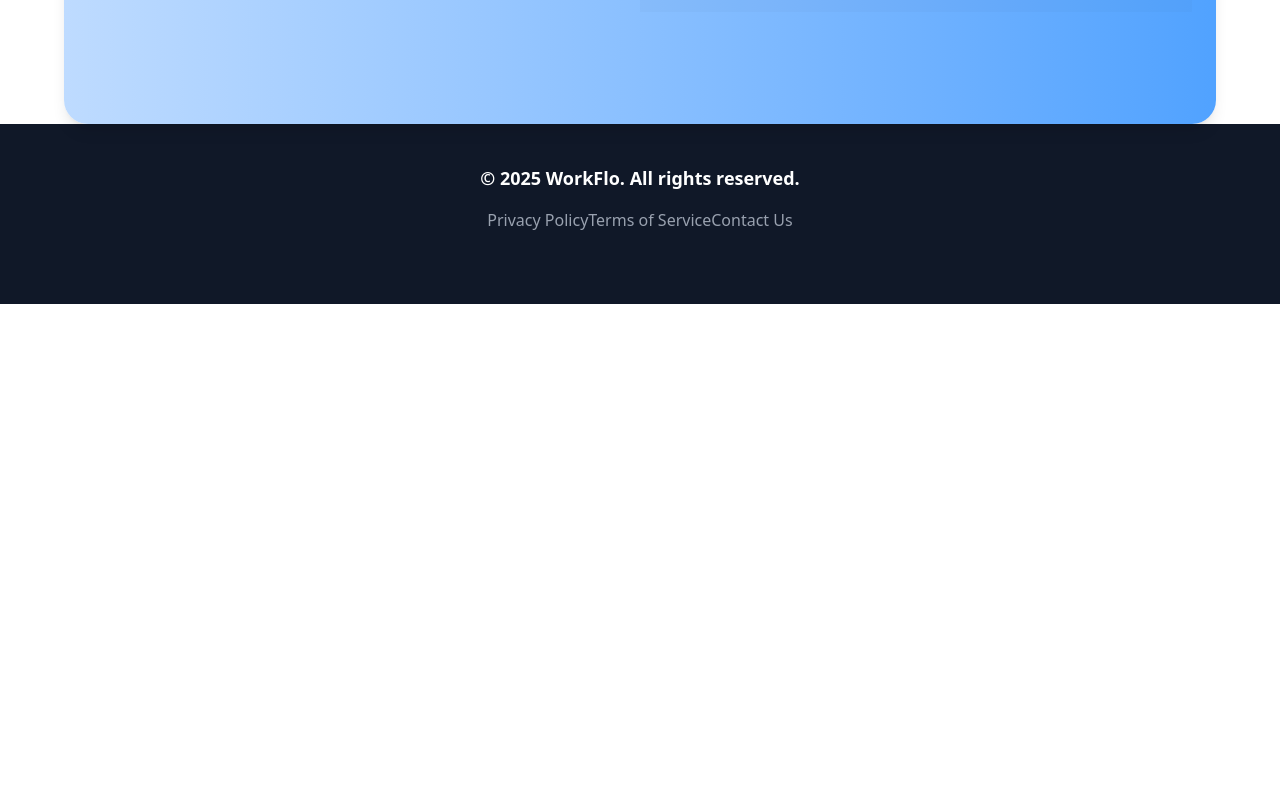
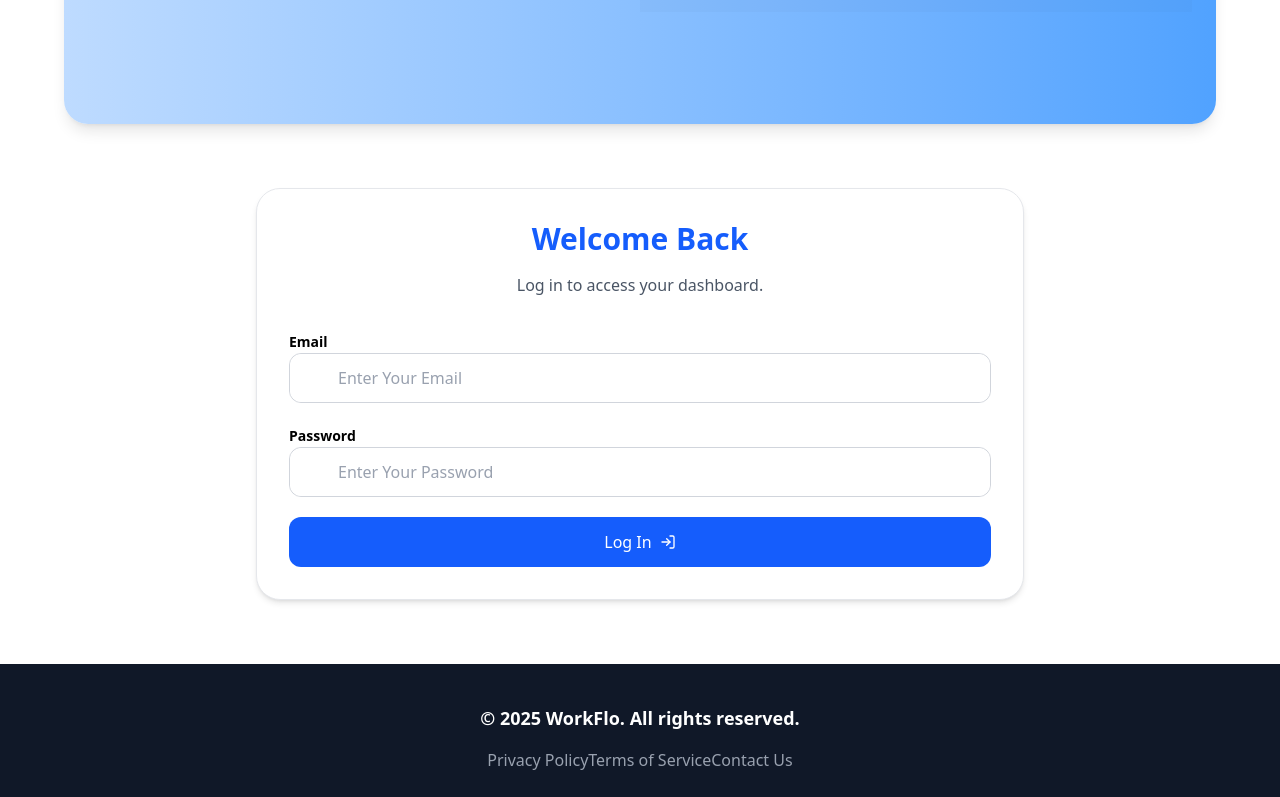
Before and after one commit to silvercrown27/web-app, a React (Vite) app: page /login in a window 1280 px wide. Shown: the part 467-1264 px from the top of the page. Before the commit the page ends 800 px from the top, so only its background shows below. Built offline with nearby package versions, Linux system fonts and the light colour scheme.

Commit message:
update: zod validation and working with sessions

```diff
--- a/package.json
+++ b/package.json
@@ -19,7 +19,8 @@
     "react": "^19.0.0",
     "react-dom": "^19.0.0",
     "react-router-dom": "^7.4.0",
-    "tailwind-merge": "^3.0.2"
+    "tailwind-merge": "^3.0.2",
+    "zod": "^3.24.2"
   },
   "devDependencies": {
     "@eslint/js": "^9.21.0",
--- a/src/components/sections/auth/login-form.tsx
+++ b/src/components/sections/auth/login-form.tsx
@@ -1,5 +1,111 @@
+import { LogIn } from "lucide-react";
+import { useState } from "react";
+import Label from "../../ui/label";
+import Input from "../../ui/input";
+import Button from "../../ui/buttons";
+import { loginSchema } from "../../../utils/schema";
+
 const LoginForm = () => {
-    return(<></>);
-}
+  const [formData, setFormData] = useState({
+    email: "",
+    password: "",
+  });
+
+  const [errors, setErrors] = useState({
+    email: "",
+    password: "",
+  });
+
+  const handleFormChange = (field: string, value: string) => {
+    setFormData((prev) => ({ ...prev, [field]: value }));
+    setErrors((prev) => ({ ...prev, [field]: "" }));
+  };
+
+  const validateFormData = () => {
+    const result = loginSchema.safeParse(formData);
+
+    if (!result.success) {
+      const fieldErrors: Record<string, string> = {};
+      result.error.errors.forEach((err) => {
+        if (err.path[0]) {
+          fieldErrors[err.path[0]] = err.message;
+        }
+      });
+      setErrors((prev) => ({ ...prev, ...fieldErrors }));
+      return false;
+    }
+
+    return true;
+  };
+
+  const submitForm = async (event: React.FormEvent) => {
+    event.preventDefault();
+
+    const isValid = validateFormData();
+    if (!isValid) {
+      console.log("Please fix the errors and try again.");
+      return;
+    }
+
+    const response = await fetch("https://inveca.co/login", {
+      headers: {
+        "Content-Type": "application/json",
+      },
+      body: JSON.stringify(formData),
+      method: "POST",
+    });
+
+    console.log("Login Response:", await response.json());
+  };
+
+  return (
+    <section className="my-16 mx-auto max-w-3xl p-8 bg-white shadow-md rounded-3xl border border-gray-200 flex flex-col gap-10 justify-center">
+      <div className="w-full">
+        <h1 className="text-3xl font-bold text-center mb-4 text-blue-600">
+          Welcome Back
+        </h1>
+        <p className="text-center text-gray-600 mb-8">
+          Log in to access your dashboard.
+        </p>
+        <form onSubmit={submitForm} className="space-y-5">
+          <div>
+            <Label htmlFor="email">Email</Label>
+            <Input
+              id="email"
+              type="email"
+              value={formData.email}
+              onChange={(e) => handleFormChange("email", e.target.value)}
+              placeholder="Enter Your Email"
+            />
+            {errors.email && (
+              <p className="text-red-500 text-sm mt-1">{errors.email}</p>
+            )}
+          </div>
+
+          <div>
+            <Label htmlFor="password">Password</Label>
+            <Input
+              id="password"
+              type="password"
+              value={formData.password}
+              onChange={(e) => handleFormChange("password", e.target.value)}
+              placeholder="Enter Your Password"
+            />
+            {errors.password && (
+              <p className="text-red-500 text-sm mt-1">{errors.password}</p>
+            )}
+          </div>
+
+          <Button
+            type="submit"
+            className="w-full flex items-center justify-center gap-2"
+          >
+            Log In <LogIn size={16} />
+          </Button>
+        </form>
+      </div>
+    </section>
+  );
+};
 
 export default LoginForm;
--- a/src/components/sections/auth/signup-form.tsx
+++ b/src/components/sections/auth/signup-form.tsx
@@ -3,71 +3,85 @@ import { useState } from "react";
 import Label from "../../ui/label";
 import Input from "../../ui/input";
 import Button from "../../ui/buttons";
+import { signupSchema } from "../../../utils/schema";
+import { createSession } from "../../../utils/cookies";
 
 const SignupForm = () => {
   const [formData, setFormData] = useState({
     fullName: "",
     email: "",
     password: "",
+    confirmPassword: "",
   });
+
   const [errors, setErrors] = useState({
     fullName: "",
     email: "",
     password: "",
+    confirmPassword: "",
   });
 
-  const emailRegex = /^\S+@\S+\.\S+$/;
-
-  const handleFormChange = (field: string, value: any) => {
+  const handleFormChange = (field: string, value: string) => {
     setFormData((prev) => ({ ...prev, [field]: value }));
     setErrors((prev) => ({ ...prev, [field]: "" }));
   };
 
-  const handleErrors = (field: string, value: any) => {
-    setErrors((prev) => ({ ...prev, [field]: value }));
-  };
+  const validateFormData = () => {
+    const result = signupSchema.safeParse(formData);
 
-  const validateFormData = () => {
-    if (!formData.fullName.trim())
-      handleErrors("fullName", "Full Name is required.");
-    if (!emailRegex.test(formData.email))
-      handleErrors("email", "Please enter a valid email.");
-    if (formData.password.length < 8)
-      handleErrors("password", "Password must be at least 8 characters.");
+    if (!result.success) {
+      const fieldErrors: Record<string, string> = {};
+      result.error.errors.forEach((err) => {
+        if (err.path[0]) {
+          fieldErrors[err.path[0]] = err.message;
+        }
+      });
+      setErrors((prev) => ({ ...prev, ...fieldErrors }));
+      return false;
+    }
 
-    return !Object.values(errors).some((error) => error.length > 0);
+    return true;
   };
 
   const submitForm = async (event: React.FormEvent) => {
     event.preventDefault();
 
-    if (validateFormData()) {
-      console.log("Signup Successful!", formData);
-    } else {
+    const isValid = validateFormData();
+    if (!isValid) {
       console.log("Please fix the errors and try again.");
+      return;
     }
 
-    const response = await fetch("https://inveca.co/users", {
+    const { confirmPassword, ...payload } = formData;
+
+    const response = await fetch("https://inveca.co/signup", {
       headers: {
         "Content-Type": "application/json",
       },
-      body: JSON.stringify(formData),
+      body: JSON.stringify(payload),
       method: "POST",
     });
 
-    console.log(response);
+    const data = await response.json();
+
+    if (response.ok && data?.token) {
+      createSession(data.token);
+      console.log("Signup Successful!", data);
+    } else {
+      console.log("Signup failed:", data?.message || "Unknown error");
+    }
   };
 
   return (
-    <section className="my-16 mx-auto max-w-5xl p-8 bg-white shadow-md rounded-3xl border border-gray-200 flex flex-col md:flex-row gap-10 justify-center">
-      <div className="w-full md:w-2/3">
-        <h1 className="text-3xl font-bold text-center mb-6 text-blue-600">
+    <section className="my-16 mx-auto max-w-3xl p-8 bg-white shadow-md rounded-3xl border border-gray-200 flex flex-col gap-10 justify-center">
+      <div className="w-full">
+        <h1 className="text-3xl font-bold text-center mb-4 text-blue-600">
           Create an Account
         </h1>
-        <p className="text-center text-gray-600 mb-6">
+        <p className="text-center text-gray-600 mb-8">
           Sign up to get started with WorkFlo.
         </p>
-        <form onSubmit={submitForm} className="space-y-6">
+        <form onSubmit={submitForm} className="space-y-5">
           <div>
             <Label htmlFor="fullName">Full Name</Label>
             <Input
@@ -110,13 +124,30 @@ const SignupForm = () => {
             )}
           </div>
 
+          <div>
+            <Label htmlFor="confirmPassword">Confirm Password</Label>
+            <Input
+              id="confirmPassword"
+              type="password"
+              value={formData.confirmPassword}
+              onChange={(e) =>
+                handleFormChange("confirmPassword", e.target.value)
+              }
+              placeholder="Re-enter Password"
+            />
+            {errors.confirmPassword && (
+              <p className="text-red-500 text-sm mt-1">
+                {errors.confirmPassword}
+              </p>
+            )}
+          </div>
+
           <Button
             type="submit"
             className="w-full flex items-center justify-center gap-2"
           >
             Sign Up <Send size={16} />
           </Button>
-
         </form>
       </div>
     </section>
--- a/src/pages/login.tsx
+++ b/src/pages/login.tsx
@@ -1,4 +1,5 @@
 import LoginBanner from "../components/sections/auth/login-banner";
+import LoginForm from "../components/sections/auth/login-form";
 import Footer from "../components/ui/footer";
 import Navbar from "../components/ui/navbar";
 
@@ -7,6 +8,7 @@ function Login() {
     <>
       <Navbar />
       <LoginBanner />
+      <LoginForm />
       <Footer />
     </>
   );
--- /dev/null
+++ b/src/utils/cookies.ts
@@ -0,0 +1,70 @@
+export function createSession(token: string) {
+  const expires = new Date(Date.now() + 7 * 24 * 60 * 60 * 1000).toUTCString()
+  document.cookie = `session=${token}; expires=${expires}; path=/; SameSite=Lax; Secure`
+
+  window.location.href = '/admin/panel'
+}
+
+export async function verifySession() {
+  const token = getCookie('session')
+
+  if (!token) {
+      window.location.href = '/login'
+      return
+  }
+
+  try {
+      const res = await fetch(`${import.meta.env.VITE_LARAVEL_API_URL}/user`, {
+          credentials: 'include'
+      })
+
+      const user = await res.json()
+
+      if (!res.ok || !user || !user.role || !user.email) {
+          throw new Error('Invalid session data')
+      }
+
+      return { isAuth: true, user: { role: user.role, email: user.email } }
+  } catch {
+      deleteCookie('session')
+      window.location.href = '/login'
+  }
+}
+
+export async function updateSession() {
+  const token = getCookie('session')
+
+  if (!token) {
+      return null
+  }
+
+  try {
+      const res = await fetch(`${import.meta.env.VITE_LARAVEL_API_URL}/user`, {
+          credentials: 'include'
+      })
+
+      if (!res.ok) throw new Error()
+
+      const expires = new Date(Date.now() + 7 * 24 * 60 * 60 * 1000).toUTCString()
+      document.cookie = `session=${token}; expires=${expires}; path=/; SameSite=Lax; Secure`
+
+      return { isAuth: true }
+  } catch {
+      deleteCookie('session')
+      return null
+  }
+}
+
+export function deleteSession() {
+  deleteCookie('session')
+  window.location.href = '/login'
+}
+
+function getCookie(name: string) {
+  const match = document.cookie.match(new RegExp('(^| )' + name + '=([^;]+)'))
+  return match ? match[2] : null
+}
+
+function deleteCookie(name: string) {
+  document.cookie = `${name}=; Max-Age=0; path=/; SameSite=Lax; Secure`
+}
--- a/src/utils/cookies.tsx
+++ /dev/null
@@ -1,17 +0,0 @@
-import Cookies from "js-cookie";
-
-class CookieManager {
-  static setCookie(name: string, value: string, days: number = 7): void {
-    Cookies.set(name, value, { expires: days });
-  }
-
-  static getCookie(name: string): string | undefined {
-    return Cookies.get(name);
-  }
-
-  static removeCookie(name: string): void {
-    Cookies.remove(name);
-  }
-}
-
-export default CookieManager;
--- /dev/null
+++ b/src/utils/schema.ts
@@ -0,0 +1,19 @@
+import { z } from "zod";
+
+export const signupSchema = z
+    .object({
+        fullName: z.string().min(1, "Full Name is required"),
+        email: z.string().email("Please enter a valid email"),
+        password: z.string().min(8, "Password must be at least 8 characters"),
+        confirmPassword: z.string().min(8, "Confirm Password is required"),
+    })
+    .refine((data) => data.password === data.confirmPassword, {
+        message: "Passwords do not match",
+        path: ["confirmPassword"],
+    });
+
+
+export const loginSchema = z.object({
+    email: z.string().email("Please enter a valid email."),
+    password: z.string().min(8, "Password must be at least 8 characters."),
+});
```
Also changed, not shown: src/utils/api.tsx (deleted, +0 -37 lines), 1 other file (tests, documents, lock files or other folders).
